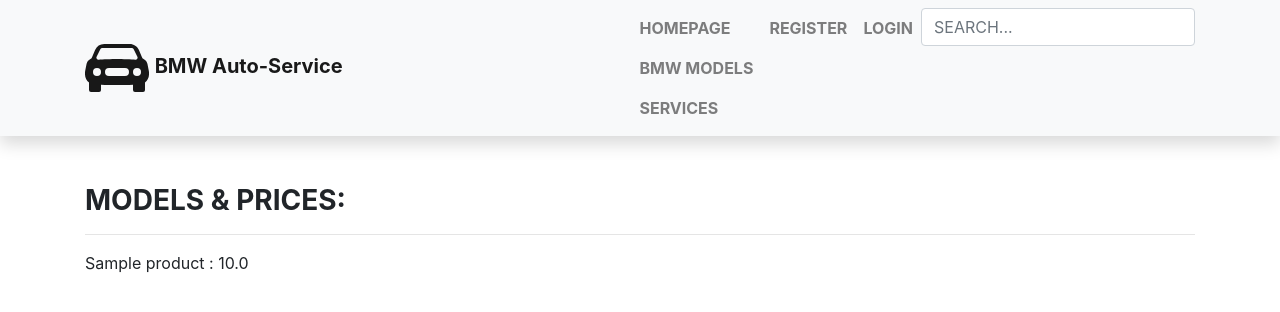
After one commit to RedasMiliunas/sandbox_no1, a Django app: page /vehicle_model/1 in a window 1280 px wide. The commit adds this page. Shown: the top 312 px of the page. Run offline with Django 4.2, Linux system fonts and the light colour scheme; tables that the repository leaves empty hold one stand-in row (values such as "Sample post"); some libraries are stand-ins or nearby versions.

Commit message:
vehicle_model.html atvaizduoja ivestas kainas servisams pagal modeli; sekanciame istrinsiu kas nereikalinga, nes prikuriau visko visko daug.

```diff
--- a/mysite/sandbox/models.py
+++ b/mysite/sandbox/models.py
@@ -48,6 +48,10 @@
 
     def __str__(self):
         return f'{self.product} - {self.price} [{self.model}]'
+
+
+    def product_price2(self):
+        return ProductPrice.objects.filter(model=self.model, product=self.product).first().price
 
     class Meta:
         verbose_name = "Price"
--- /dev/null
+++ b/mysite/sandbox/templates/vehicle_model.html
@@ -0,0 +1,19 @@
+{% extends 'base.html' %}
+
+{% block title %}MODELS/PRICES{% endblock %}
+
+{% block content %}
+<h3><strong>MODELS & PRICES:</strong></h3>
+<hr>
+{% for x in vehicle_model.models.all %}
+<p>{{ x.product }} : {{ x.price }}</p>
+{% endfor %}
+
+{% for element in model.models.all %}
+
+<p>{{ element.product }} </p>
+<p>{{ element.price }}</p>
+<hr>
+{% endfor %}
+
+{% endblock %}
--- a/mysite/sandbox/urls.py
+++ b/mysite/sandbox/urls.py
@@ -31,4 +31,6 @@
     path('models/<int:model_id>', views.model, name='model'),
     path('search/', views.search, name='search'),
     path('register/', views.register, name='register'),
+    path('product_price/', views.ProductPriceListView.as_view(), name='product_price'),
+    path('vehicle_model/<int:pk>', views.VehicleModelDetailView.as_view(), name='vehicle_model'),
 ]
--- a/mysite/sandbox/views.py
+++ b/mysite/sandbox/views.py
@@ -73,12 +73,21 @@
     return render(request, 'search.html', context=context)
 
 
+class ProductPriceListView(generic.ListView):
+    model = ProductPrice
+    template_name = 'product_price.html'
+    context_object_name = 'product_price'
 
+class VehicleModelDetailView(generic.DetailView):
+    model = VehicleModel
+    template_name = 'vehicle_model.html'
+    context_object_name = 'vehicle_model'
 
 class OrderListView(generic.ListView):
     model = Order
     template_name = 'orders.html'
     context_object_name = 'orders'
+
 
 class OrderDetailView(FormMixin, generic.DetailView):
     model = Order
```
Also changed, not shown: mysite/sandbox/templates/model.html (+5 -2 lines), mysite/sandbox/templates/product_price.html (added, +17 -0 lines).
